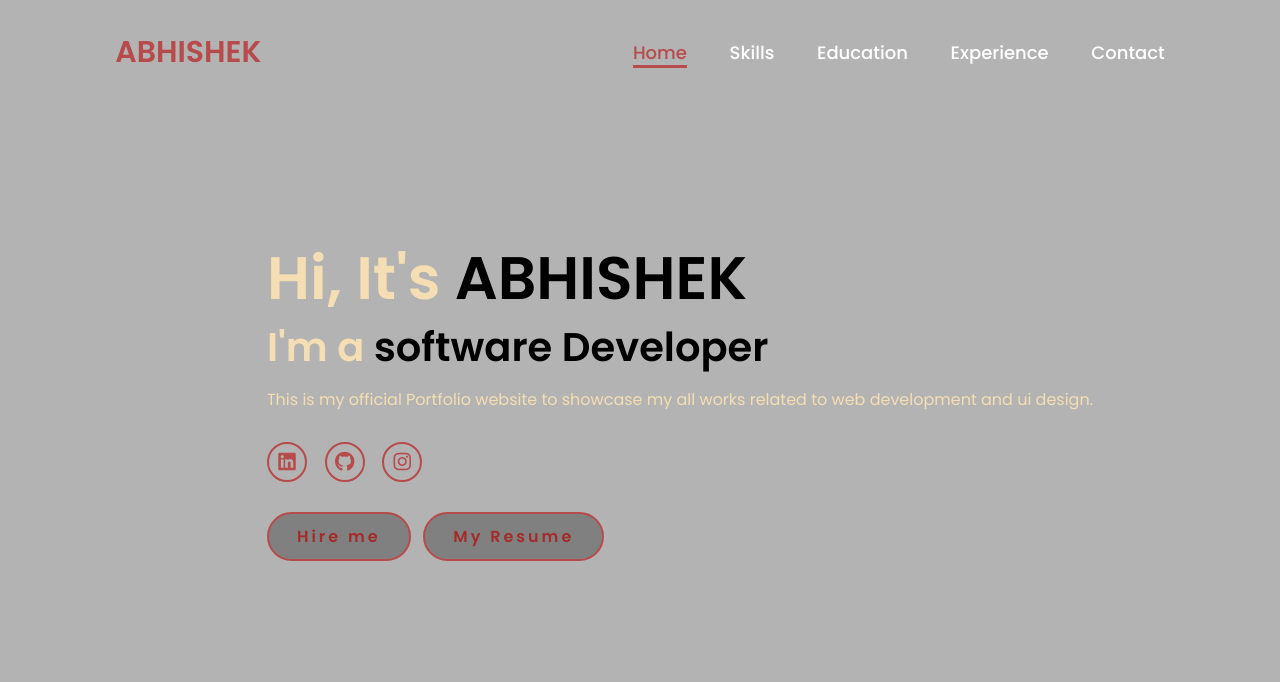
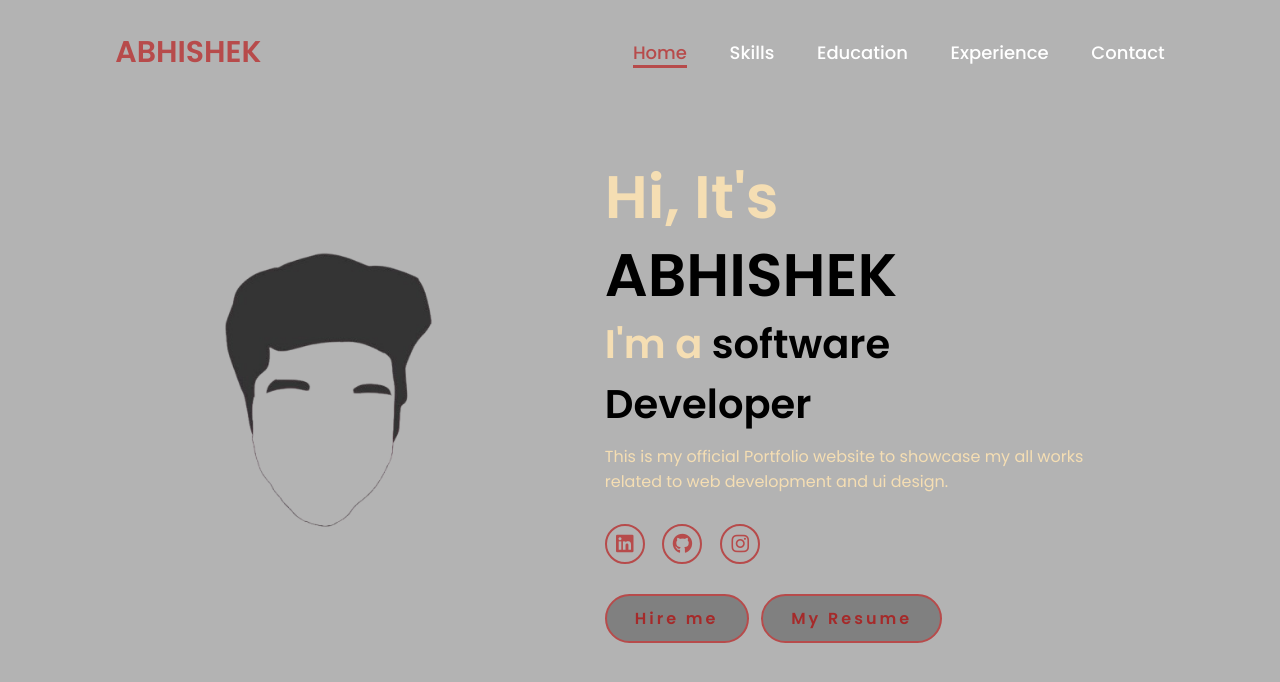
Before and after one commit to AbhishekTA13/portfolio, a plain HTML site: page index.html in a window 1280 px wide. Drawn offline with Linux system fonts and the light colour scheme.

Commit message:
adding files

```diff
--- a/index.html
+++ b/index.html
@@ -7,6 +7,7 @@
     <link rel="stylesheet" href="port.css">
     <title>Portfolio</title>
     <link rel="icon" href="picon.png">
+
 </head>
 <body>
     <header>
@@ -17,12 +18,15 @@
             <a href="#">Education</a>
             <a href="#">Experience</a>
             <a href="#">Contact</a>
+
         </nav>
     </header>
     <section class="home">
         <div class="home-img">
-            <img src="main.jpg" alt="">
+            <img src="phicon.png" alt="">
         </div>
+
+
             <div class="home-content">
                 <h1>Hi, It's <span>ABHISHEK</span></h1>
                 <h3 class="typing-text">I'm a <span></span></h3>
@@ -35,5 +39,14 @@
                 </div>
                 <a href="#" class="btn">Hire me</a>
                 <a style="margin-left: 10px;" href="#" class="btn">My Resume</a>
+
+                </div>
+
+                <div>
+
+                </div>
+
         </div>
     </section>
+</body>
+</html>
```
Also changed, not shown: phicon.png (added), port.css (line endings or trailing spaces). Lines whose indentation alone changed are shown as unchanged.
